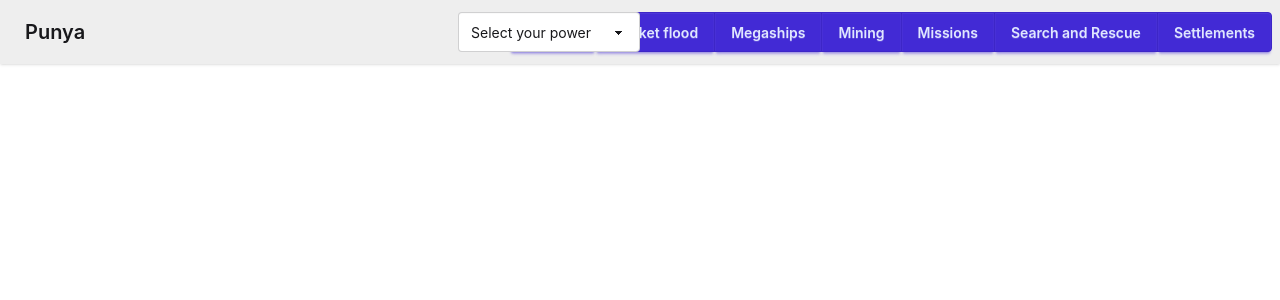
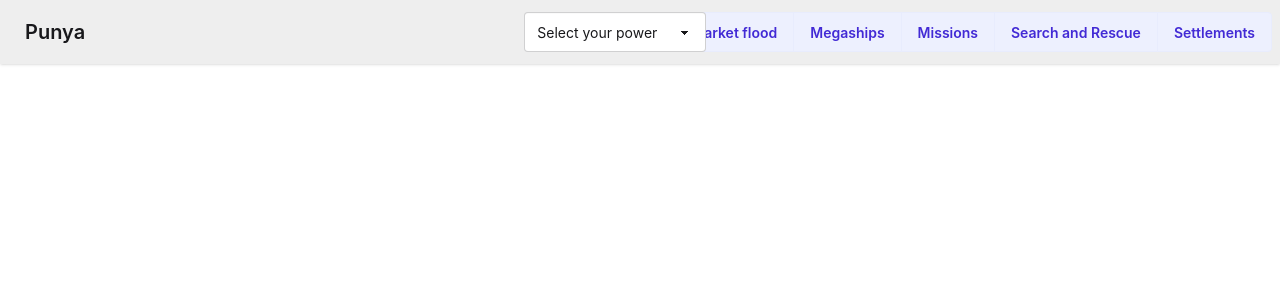
Before and after one commit to ElSaico/punya, a SvelteKit app: page / in a window 1280 px wide. Shown: the top 300 px of the page. Built offline with nearby package versions, Linux system fonts and the light colour scheme.

Commit message:
Dropped mining component as meritminer.cc already does it very well

```diff
--- a/src/app.css
+++ b/src/app.css
@@ -1,2 +1,4 @@
 @import "tailwindcss";
 @plugin "daisyui";
+
+/* TODO create daisyUI theme based on the EDAssets palette: https://edassets.org/#/colours */
--- a/src/lib/components/mining.svelte
+++ /dev/null
@@ -1,5 +0,0 @@
-<script lang="ts">
-	// reference system -> targets
-	// Acquisition targets have (unknown?) location requirement; skip for now
-	// otherwise, look for potential sources and list station demands
-</script>
--- a/src/routes/+layout.svelte
+++ b/src/routes/+layout.svelte
@@ -8,11 +8,12 @@
 		['cb', 'Combat'],
 		['mf', 'Market flood'],
 		['mg', 'Megaships'],
-		['mn', 'Mining'],
 		['ms', 'Missions'],
 		['sr', 'Search and Rescue'],
 		['st', 'Settlements']
 	];
+
+	// TODO take design cues from meritminer.cc and use assets from edassets.org
 </script>
 
 <div class="grid h-screen grid-rows-[auto_1fr_auto]">
@@ -44,7 +45,7 @@
 			{#each apps as [app, label]}
 				<button
 					class={{
-						'btn btn-primary join-item': true,
+						'btn btn-soft btn-primary join-item': true,
 						'btn-active': getUrlQuery(app) === '1'
 					}}
 					onclick={() => toggleUrlQuery(app)}
@@ -54,7 +55,7 @@
 			{/each}
 		</div>
 	</nav>
-	<main class="space-y-4 p-4">
+	<main class="grid grid-cols-2 space-y-4 p-4">
 		{@render children()}
 	</main>
 </div>
--- a/src/routes/+page.svelte
+++ b/src/routes/+page.svelte
@@ -4,16 +4,16 @@
 	import Combat from '$lib/components/combat.svelte';
 	import MarketFlood from '$lib/components/market-flood.svelte';
 	import Megaships from '$lib/components/megaships.svelte';
-	import Mining from '$lib/components/mining.svelte';
 	import Missions from '$lib/components/missions.svelte';
 	import SearchRescue from '$lib/components/search-rescue.svelte';
 	import Settlements from '$lib/components/settlements.svelte';
+
+	// TODO add welcome message for when all components are off
 </script>
 
 {#if getUrlQuery('cb') === '1'}<Combat />{/if}
 {#if getUrlQuery('mf') === '1'}<MarketFlood />{/if}
 {#if getUrlQuery('mg') === '1'}<Megaships />{/if}
-{#if getUrlQuery('mn') === '1'}<Mining />{/if}
 {#if getUrlQuery('ms') === '1'}<Missions />{/if}
 {#if getUrlQuery('sr') === '1'}<SearchRescue />{/if}
 {#if getUrlQuery('st') === '1'}<Settlements />{/if}
```
